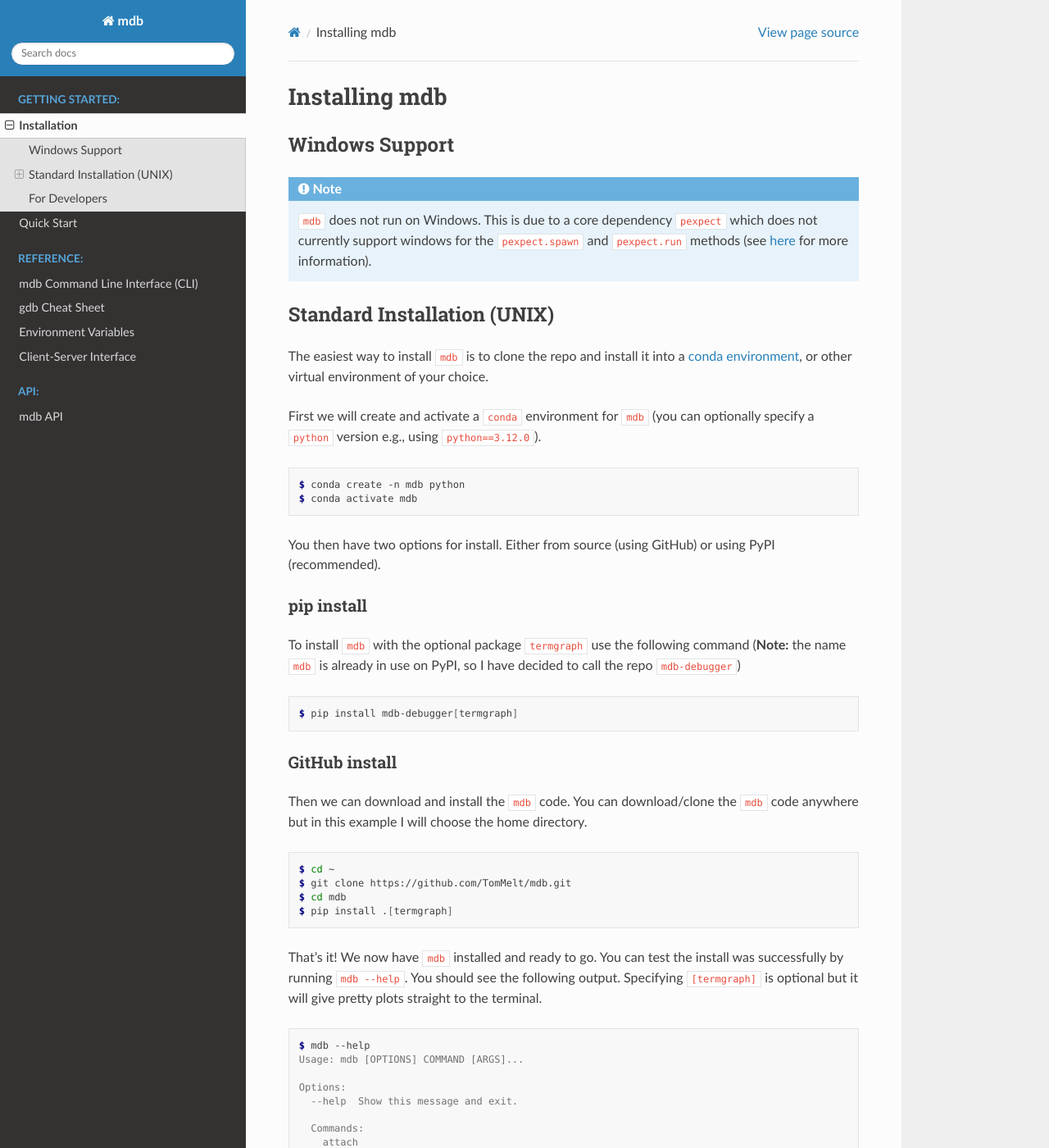
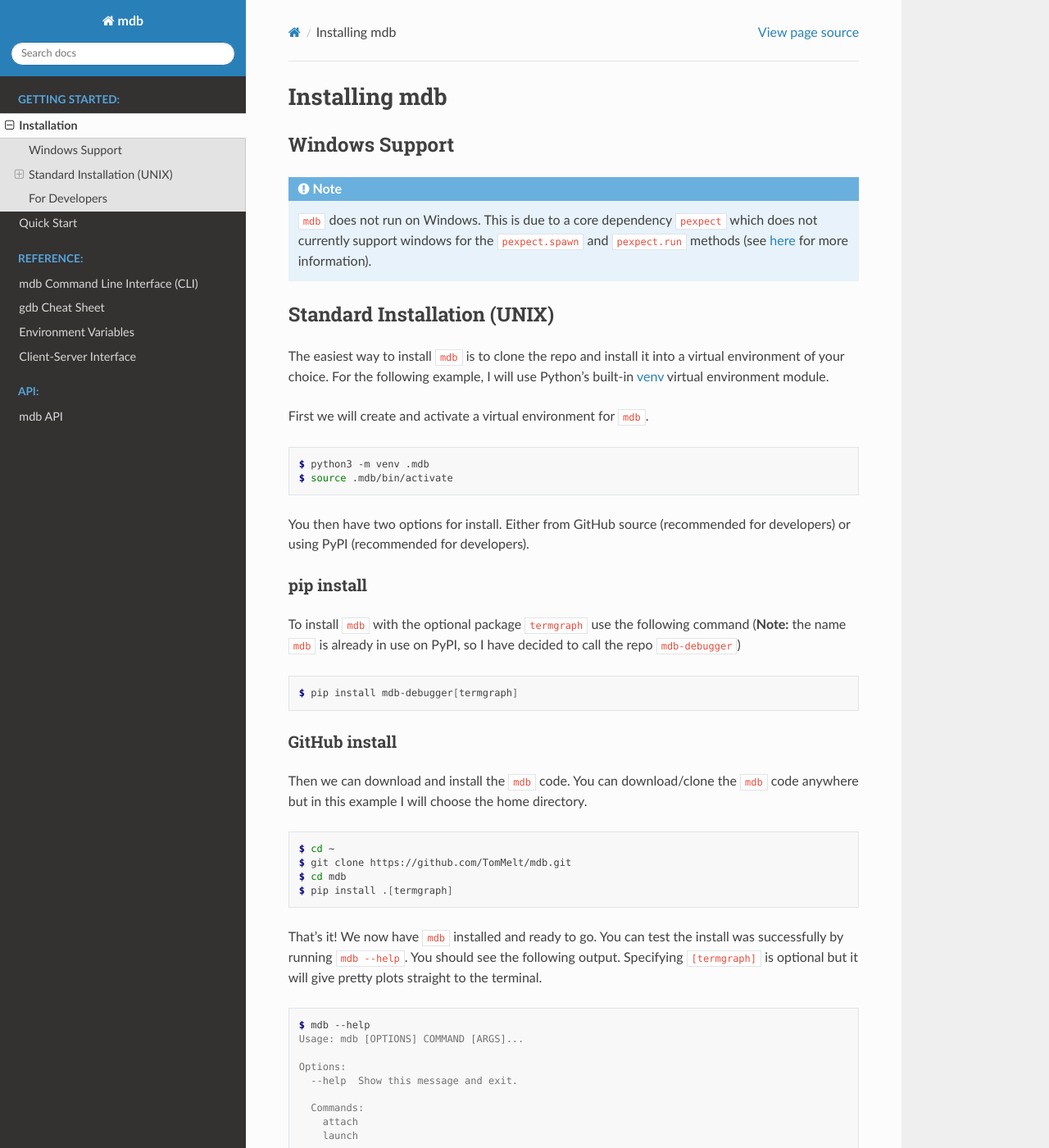
Before and after one commit to TomMelt/mdb, a Sphinx documentation site: the page built from docs/source/installation.rst, in a window 1280 px wide and 1400 px high. Shown: the whole window at 82% size. Built offline with Sphinx 7.4.7 and the Read the Docs theme 3.1.0, drawn with Linux system fonts in a browser that asks for light colours; some of the changed text lies outside the part shown.

Commit message:
docs: change conda env to venv

```diff
--- a/docs/source/installation.rst
+++ b/docs/source/installation.rst
@@ -18,20 +18,19 @@
 Standard Installation (UNIX)
 ----------------------------
 
-The easiest way to install ``mdb`` is to clone the repo and install it into a `conda environment
-<https://docs.conda.io/projects/conda/en/latest/user-guide/tasks/manage-environments.html>`_, or
-other virtual environment of your choice.
+The easiest way to install ``mdb`` is to clone the repo and install it into a virtual environment of
+your choice. For the following example, I will use Python's built-in `venv
+<https://docs.python.org/3/library/venv.html>`_ virtual environment module.
 
-First we will create and activate a ``conda`` environment for ``mdb`` (you can optionally specify a
-``python`` version e.g., using ``python==3.12.0``).
+First we will create and activate a virtual environment for ``mdb``.
 
 .. code-block:: console
 
-   $ conda create -n mdb python
-   $ conda activate mdb
+   $ python3 -m venv .mdb
+   $ source .mdb/bin/activate
 
-You then have two options for install. Either from source (using GitHub) or using PyPI
-(recommended).
+You then have two options for install. Either from GitHub source (recommended for developers) or using PyPI
+(recommended for developers).
 
 pip install
 +++++++++++
```
Also changed, not shown: other parts of docs/source/installation.rst (+1 -1 lines), README.md (+4 -4 lines).
